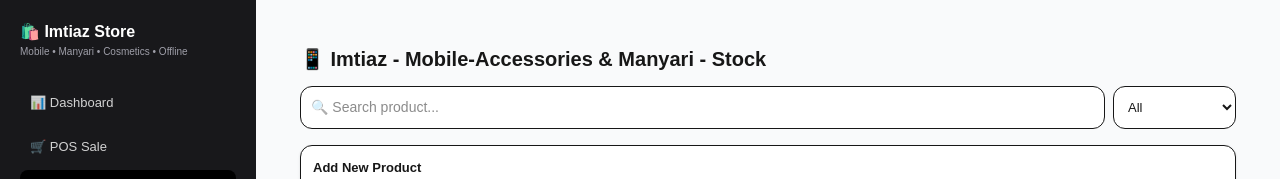
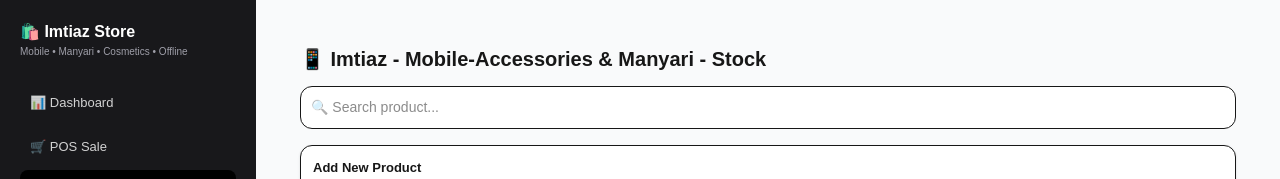
Before and after one commit to atifk91309/imtiaz-general-store-1, a Next.js app: page /dashboard/products in a window 1280 px wide. Shown: the top 179 px of the page. Built offline with nearby package versions, Linux system fonts and the light colour scheme; no server answers; the database is empty.

Commit message:
working on print

```diff
--- a/app/dashboard/products/page.tsx
+++ b/app/dashboard/products/page.tsx
@@ -1,5 +1,5 @@
 "use client";
-import { useEffect, useState, useCallback, useSyncExternalStore } from "react";
+import { useEffect, useState, useCallback, useSyncExternalStore, useRef } from "react";
 import { offlineDB } from "@/lib/offline-db";
 import type { OfflineProduct } from "@/lib/offline-db";
 import { getOfflineUser } from "@/lib/offline-auth";
@@ -63,6 +63,7 @@ export default function ProductsPage() {
   const [syncing, setSyncing] = useState(false);
   const [updating, setUpdating] = useState(false);
   const [deletingId, setDeletingId] = useState<string | null>(null);
+  const searchInputRef = useRef<HTMLInputElement>(null);
 
   const refreshAfterAction = useCallback(async (currentSearch: string, cat: string) => {
     setPage(1);
@@ -158,9 +159,7 @@ export default function ProductsPage() {
           await offlineDB.products.update(p.localId, { synced: 1 });
           synced++;
         }
-      } catch {
-        // ignore
-      }
+      } catch {}
     }
     setPendingCount((prev) => Math.max(0, prev - synced));
     setSyncing(false);
@@ -339,13 +338,25 @@ export default function ProductsPage() {
       <div className="flex flex-col gap-3 mb-4">
         <h1 className="text-[20px] font-bold">📱 Imtiaz - Mobile-Accessories & Manyari - Stock</h1>
         <div className="flex gap-1.5 sm:gap-2">
-          <input
-            placeholder="🔍 Search product..."
-            value={search}
-            onChange={(e) => handleSearchChange(e.target.value)}
-            className="border p-2 sm:p-2.5 rounded-lg sm:rounded-xl flex-1 min-w-0 bg-white text-[12px] sm:text-[14px] h-8 sm:h-auto"
-          />
-          <select
+          <div className="relative flex-1">
+            <input
+              ref={searchInputRef}
+              placeholder="🔍 Search product..."
+              value={search}
+              onChange={(e) => handleSearchChange(e.target.value)}
+              className="border p-2 sm:p-2.5 pr-10 rounded-lg sm:rounded-xl w-full bg-white text-[12px] sm:text-[14px] h-8 sm:h-auto outline-none focus:ring-2 focus:ring-black"
+            />
+            {search && (
+              <button
+                type="button"
+                onClick={() => { handleSearchChange(""); searchInputRef.current?.focus(); }}
+                className="absolute right-2 top-1/2 -translate-y-1/2 bg-gray-200 hover:bg-black hover:text-white w-6 h-6 sm:w-7 sm:h-7 rounded-full flex items-center justify-center text-[11px] font-bold"
+              >
+                ✕
+              </button>
+            )}
+          </div>
+          {/* <select
             value={categoryFilter}
             onChange={(e) => { setCategoryFilter(e.target.value); setPage(1); }}
             className="border p-2 sm:p-2.5 rounded-lg sm:rounded-xl bg-white text-[11px] sm:text-[13px] h-8 sm:h-auto shrink-0 max-w-27.5 sm:max-w-none"
@@ -355,7 +366,7 @@ export default function ProductsPage() {
             <option value="manyari">💍 Manyari</option>
             <option value="cosmetics">💄 Cosmetics</option>
             <option value="other">Other</option>
-          </select>
+          </select> */}
         </div>
       </div>
 
--- a/app/dashboard/sales/page.tsx
+++ b/app/dashboard/sales/page.tsx
@@ -318,7 +318,24 @@ export default function SalesPage(){
       <div className="grid grid-cols-1 lg:grid-cols-3 gap-3">
         <div className="lg:col-span-2">
           <div className="flex gap-2 mb-2">
-            <input ref={searchRef} value={productSearch} onChange={(e)=>{setProductSearch(e.target.value); setProductPage(1);}} placeholder="🔍 Search e.g Vivo Cover / Pampers" className="flex-1 border p-2.5 rounded-xl bg-white text-[13px]" />
+            <div className="flex-1 relative">
+            <input
+              ref={searchRef}
+              value={productSearch}
+              onChange={(e)=>{setProductSearch(e.target.value); setProductPage(1);}}
+              placeholder="🔍 Search e.g Vivo Cover / Pampers"
+              className="w-full border p-2.5 pr-10 rounded-xl bg-white text-[13px] outline-none focus:ring-2 focus:ring-black"
+            />
+            {productSearch && (
+              <button
+                type="button"
+                onClick={()=>{ setProductSearch(""); setProductPage(1); searchRef.current?.focus(); }}
+                className="absolute right-2 top-1/2 -translate-y-1/2 bg-gray-200 hover:bg-black hover:text-white w-7 h-7 rounded-full flex items-center justify-center text-[12px] font-bold"
+              >
+                ✕
+              </button>
+            )}
+          </div>
             <select value={categoryFilter} onChange={(e)=>{setCategoryFilter(e.target.value); setProductPage(1);}} className="border p-2.5 rounded-xl bg-white text-[12px]"><option value="all">All</option><option value="mobile_accessories">📱 Mobile</option><option value="manyari">💍 Manyari</option><option value="cosmetics">💄 Cosmetics</option><option value="other">Other</option></select>
           </div>
           <div className="flex justify-between items-center mb-2">
```
